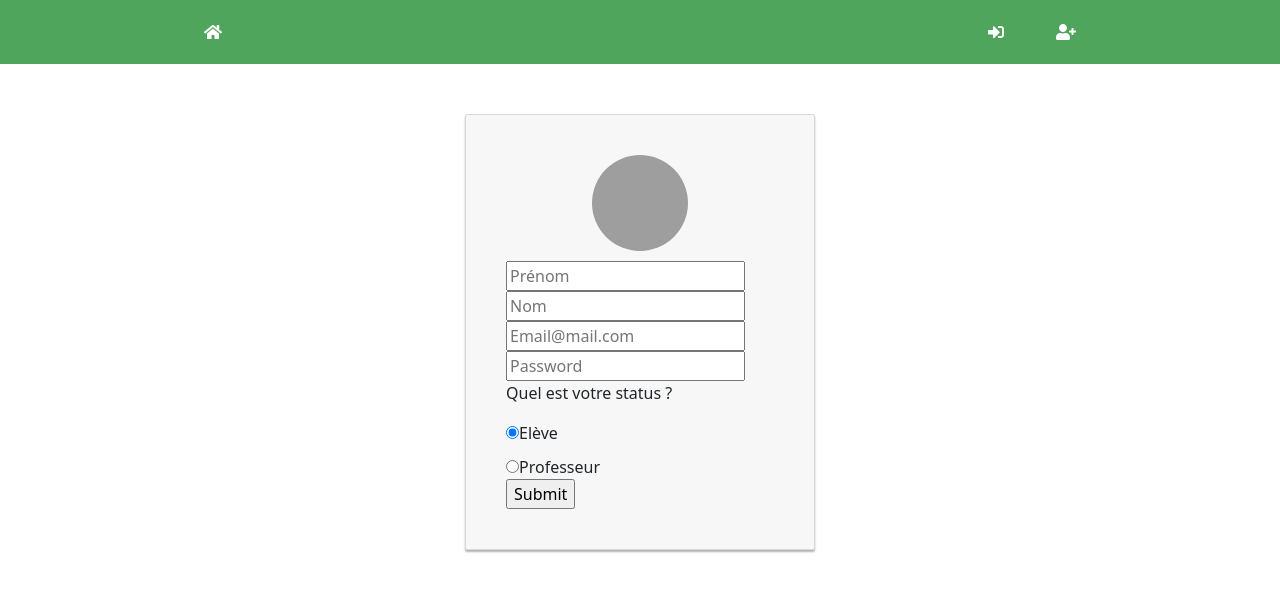
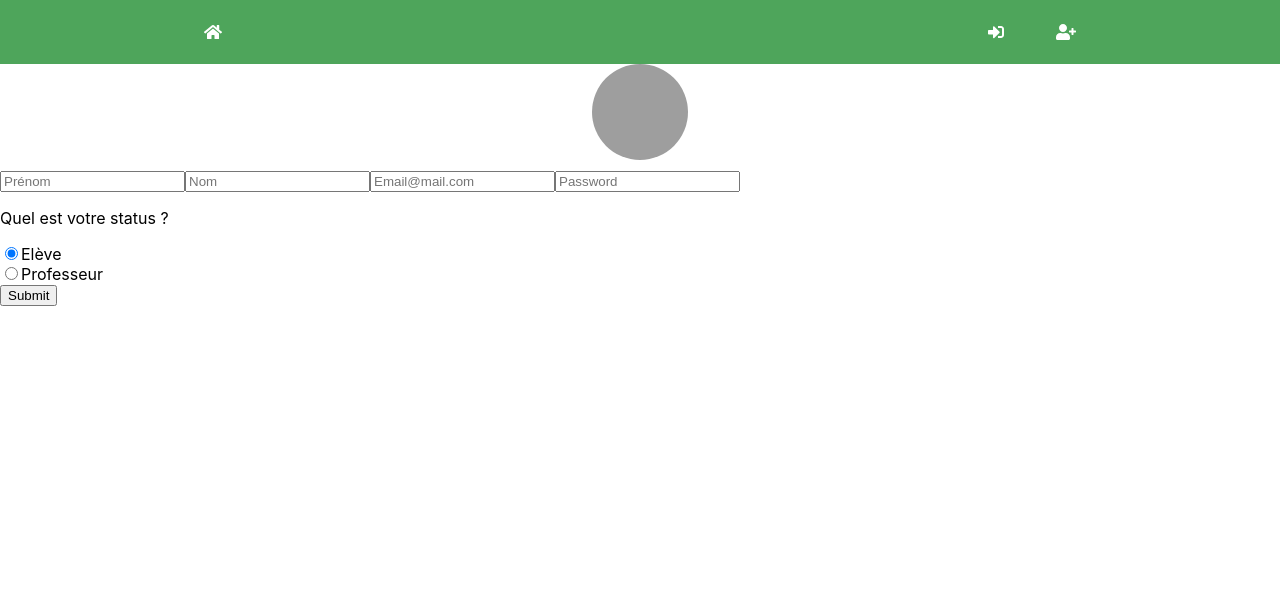
Before and after one commit to WildCodeSchool/2020-11-wns-remote1-baamm, a React (Create React App) app in the folder client/: page /register in a window 1280 px wide. Shown: the top 592 px of the page. Built offline with nearby package versions, Linux system fonts and the light colour scheme; no server answers; grey boxes are pictures that could not be loaded.

Commit message:
refactor: update app css

```diff
--- a/client/src/App.css
+++ b/client/src/App.css
@@ -1,64 +1,15 @@
-/* #root {
- height: 100vh;
- width: 100vw;
+#root {
  margin: 0;
  padding: 0;
-} */
+ width: 100%;
+ height: 100%;
+}
 
 .App {
   display: flex;
   flex-direction: row;
-  min-height: 100vh;
+  max-height: 100vh;
   background-color: #242A3D;
-}
-
-.menu {
-  background-color: blue;
-}
-
-.navbar {
-  display: flex;
-  flex-direction: row;
-  justify-content: space-around;
-  list-style: none;
-}
-
-.homeContainer {
-  background-color: black;
-  min-height: 100vh;
-  display: flex;
-  flex-direction: row;
-  justify-content: center;
-  align-items: center;
-  color: whitesmoke;
-  font-size: 42px;
-}
-
-.wrapper {
-  padding: 20px;
-}
-
-label {
-  display: block;
-  margin-top: 10px;
-}
-
-.card-container.card {
-  max-width: 350px !important;
-  padding: 40px 40px;
-}
-
-.card {
-  background-color: #f7f7f7;
-  padding: 20px 25px 30px;
-  margin: 0 auto 25px;
-  margin-top: 50px;
-  -moz-border-radius: 2px;
-  -webkit-border-radius: 2px;
-  border-radius: 2px;
-  -moz-box-shadow: 0px 2px 2px rgba(0, 0, 0, 0.3);
-  -webkit-box-shadow: 0px 2px 2px rgba(0, 0, 0, 0.3);
-  box-shadow: 0px 2px 2px rgba(0, 0, 0, 0.3);
 }
 
 .profile-img-card {
@@ -70,3 +21,14 @@ label {
   -webkit-border-radius: 50%;
   border-radius: 50%;
 }
+
+.roomContainer {
+  background-color: brown;
+  display: flex;
+  flex-direction: row;
+  height: 100%;
+}
+
+.pageContainer {
+  height: 92vh;
+}
--- a/client/src/App.tsx
+++ b/client/src/App.tsx
@@ -1,6 +1,5 @@
 import React, { useState, useEffect } from 'react';
 import { Switch, Route } from 'react-router-dom';
-import 'bootstrap/dist/css/bootstrap.min.css';
 import './App.css';
 
 import AuthService from './services/auth.service';
@@ -29,14 +28,14 @@ export default function App() {
     <>
       <NavBar currentUser={currentUser} />
 
-      <div className="container mt-3">
+      <div className="pageContainer">
         <Switch>
           <Route exact path={['/', '/home']} component={Home} />
           <Route exact path="/login" component={Login} />
           <Route exact path="/chatroom" component={Student} />
           <Route path="/room" exact component={MeetUp} />
           <Route path="/room/:roomID">
-            <div className="App">
+            <div className="roomContainer">
               <Teacher />
               <DynamicMenu />
             </div>
```
